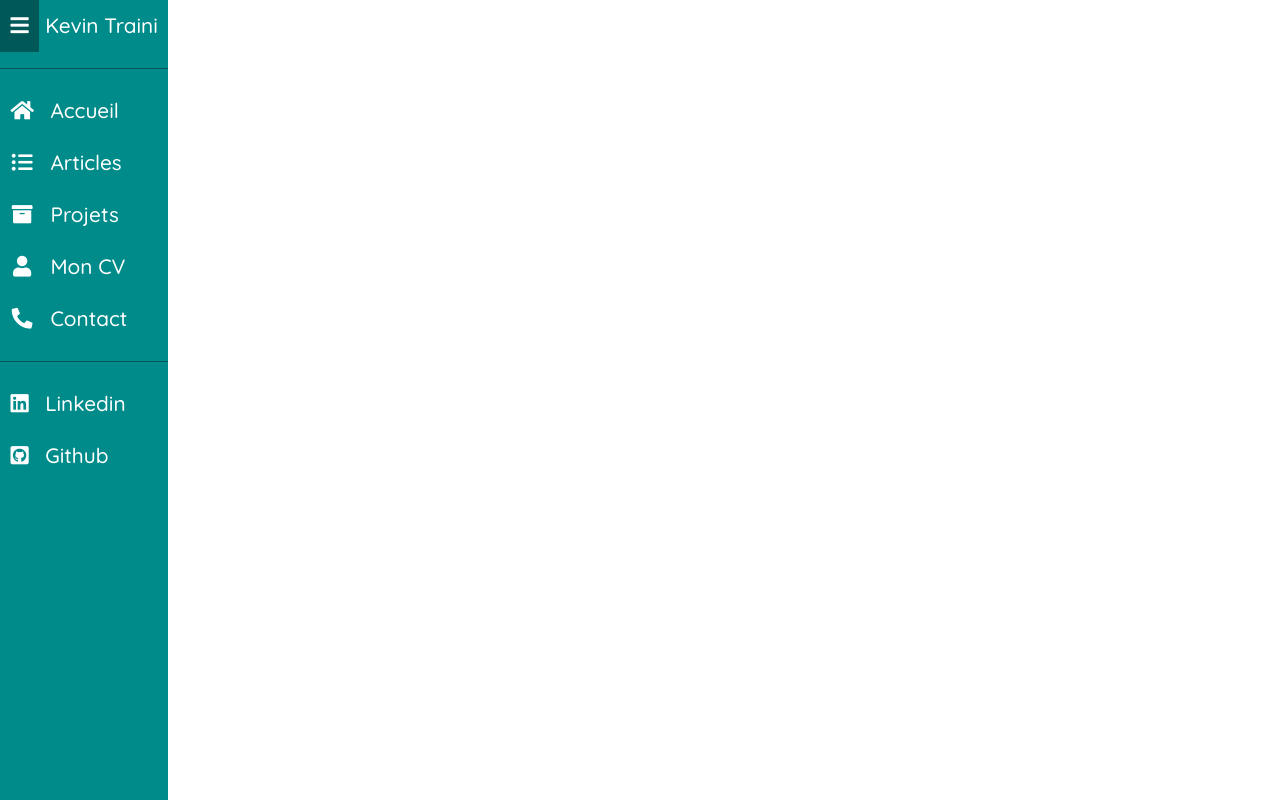
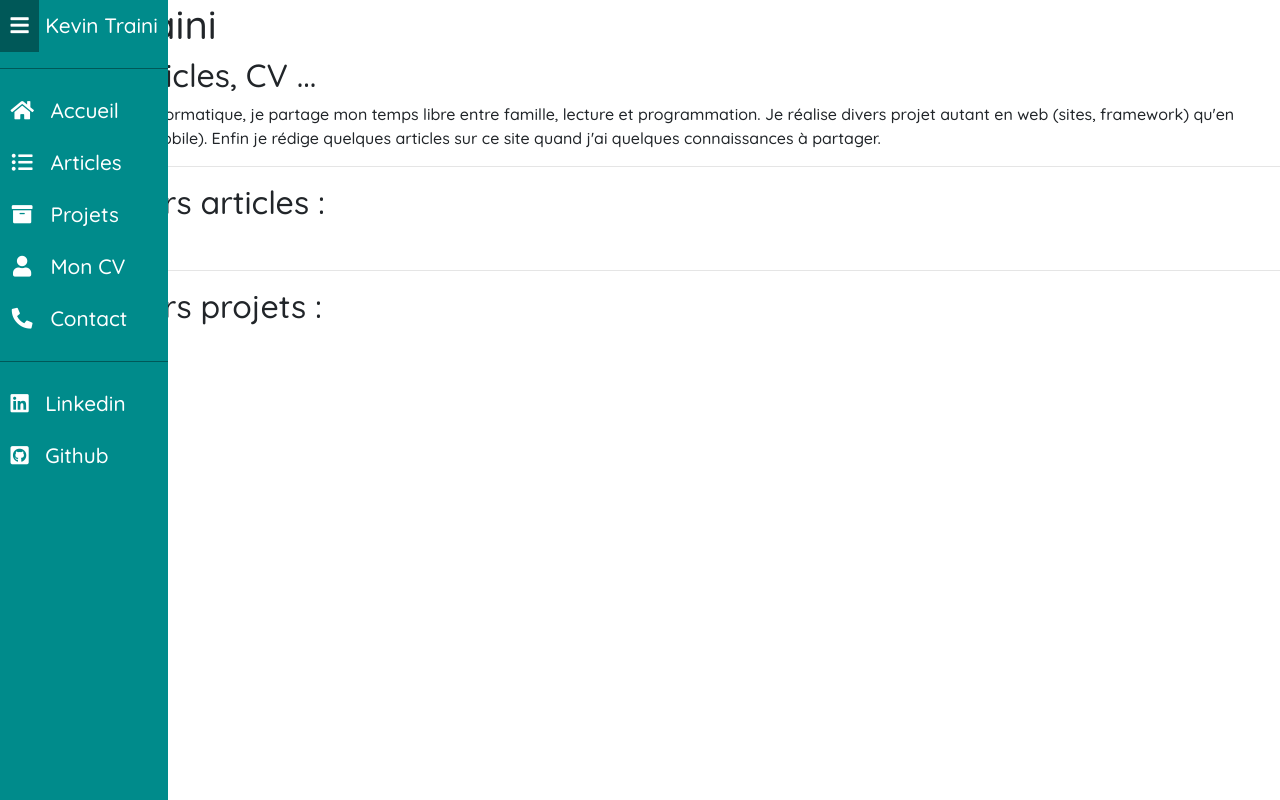
Before and after one commit to Gashmob/Website, a PHP site: template view/home/homepage.html.twig in a window 1280 px wide. Run offline with PHP 8.4, Linux system fonts and the light colour scheme; the template is opened without the code that fills it, so the values that code supplies are empty; style sheets or scripts are compiled from the project's sources; some libraries are stand-ins or nearby versions.

Commit message:
Change location of home.scss and rename it

```diff
--- a/resources/scss/main.scss
+++ b/resources/scss/main.scss
@@ -7,4 +7,4 @@
   font-family: 'Quicksand', sans-serif;
 }
 
-@import "pages/home";
+@import "layout/menu";
--- a/view/home/homepage.html.twig
+++ b/view/home/homepage.html.twig
@@ -2,7 +2,7 @@
 
 {% block title %}Kevin Traini{% endblock %}
 
-{#
+
 {% block stylesheet %}
     <link rel="stylesheet" href="resources/css/article_list.css">
     <link rel="stylesheet" href="resources/css/project_list.css">{% endblock %}
@@ -56,4 +56,4 @@
         {% endif %}
     </article>
 
-{% endblock %}#}
+{% endblock %}
```
Also changed, not shown: resources/scss/layout/menu.scss (renamed from resources/scss/pages/home.scss).
